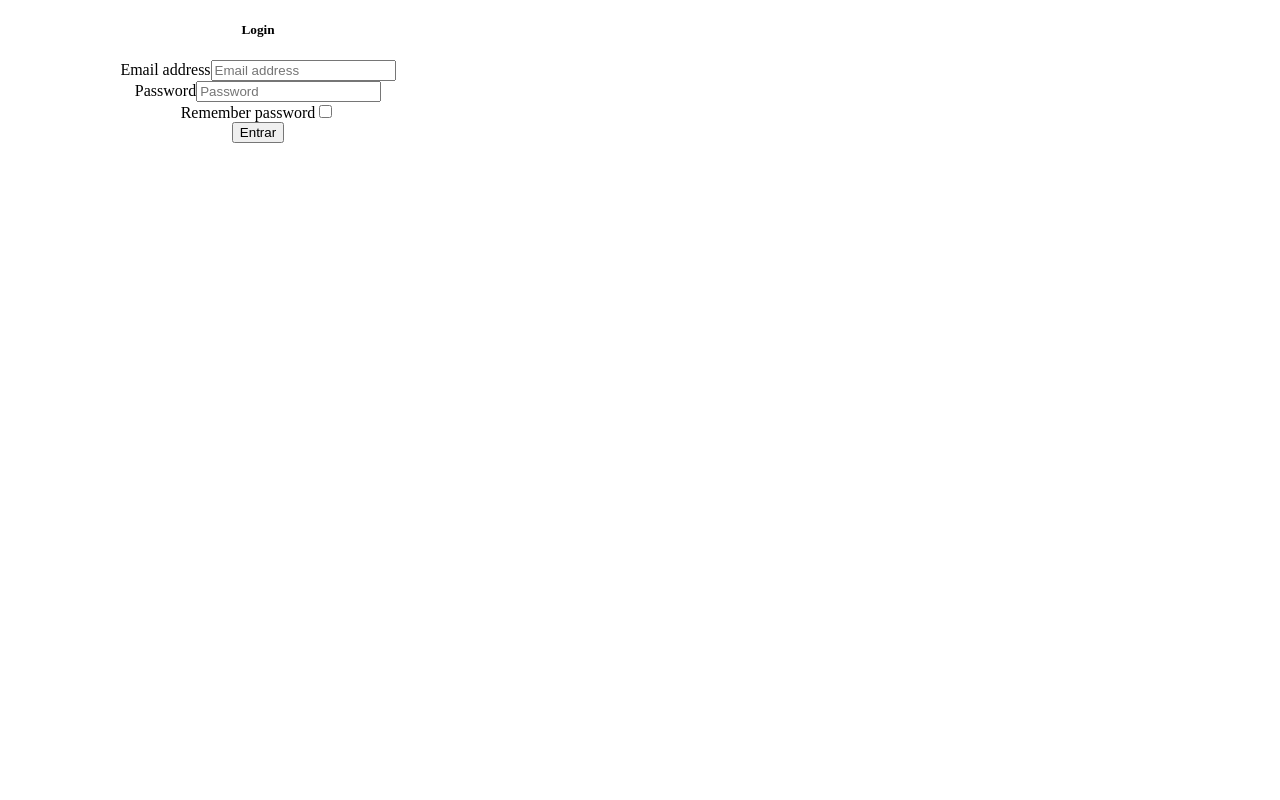
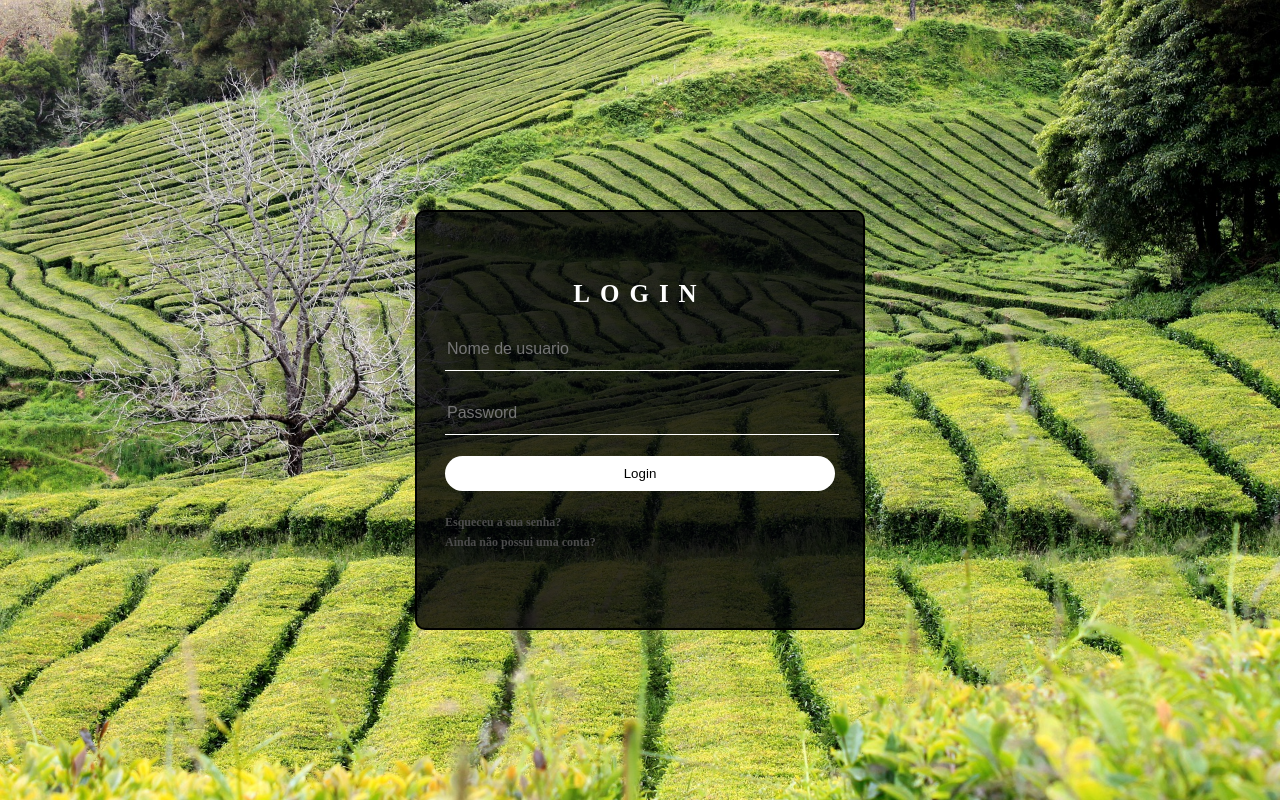
Before and after one commit to viniciusbarth/frontend_tcc, a React (Create React App) app: page / in a window 1280 px wide. Built offline with nearby package versions, Linux system fonts and the light colour scheme.

Commit message:
Ajustes de css e ajustes no html do componente de Login

```diff
--- a/src/components/Login/index.js
+++ b/src/components/Login/index.js
@@ -3,35 +3,22 @@ import React from 'react';
 import "./login.css";
 
 const Login = () => (
-    <div class="container boxLogin">
-    <div class="row">
-      <div class="col-sm-9 col-md-7 col-lg-5 mx-auto">
-        <div class="card card-signin my-5">
-          <div class="card-body">
-            <h5 class="card-title textLogin">Login</h5>
-            <form class="form-signin">
-              <div class="form-label-group">
-                <label for="inputEmail">Email address</label>
-                <input type="email" id="inputEmail" class="form-control" placeholder="Email address" required autofocus></input>
-              </div>
+    <div class="login">
+        <h1 class="card-title textLogin">Login</h1>
+        <form class="form-signin">
+          <div class="form-label-group padd-10">
+            <input type="text" id="inputUser" class="form-control" placeholder="Nome de usuario" required autofocus></input>
+          </div>
 
-              <div class="form-label-group">
-                <label for="inputPassword">Password</label>
-                <input type="password" id="inputPassword" class="form-control" placeholder="Password" required></input>
-              </div>
+          <div class="form-label-group padd-10">
+            <input type="password" id="inputPassword" class="form-control" placeholder="Password" required></input>
+          </div>
 
-              <div class="custom-control custom-checkbox mb-3">
-                <label class="custom-control-label" for="customCheck1">Remember password</label>
-                <input type="checkbox" class="custom-control-input" id="customCheck1"></input>
-              </div>
-
-              <button class="btn btn-lg btn-primary btn-block text-uppercase" type="submit">Entrar</button>
-              </form>
-          </div>
-        </div>
-      </div>
+          <input type="submit" name="" value="Login"></input>
+          <a href="#">Esqueceu a sua senha?</a><br></br>
+          <a href="#">Ainda não possui uma conta?</a>
+        </form>
     </div>
-  </div>
 );
 
 export default Login;
--- a/src/components/Login/login.css
+++ b/src/components/Login/login.css
@@ -1,8 +1,88 @@
-.boxLogin{
-    width: 500px;
+body{
+    margin: 0;
+    padding: 0;
+    background-image: url(../../assets/img/plantation.jpg);
+    background-size: cover;
+}
+
+.login{
+    width: 450px;
+    height: 420px;
+    border: 2px solid #000;
+    border-radius: 10px 10px 10px 10px;
+    color: #fff;
+    background-color: rgba(0, 0, 5, 0.8);
+    left: 50%;
+    position: absolute;
+    transform: translate(-50%, 50%);
+    box-sizing: border-box;
+    padding: 68px 28px;
+}
+.usuario{
+    border-radius: 50%;
+    position: absolute;
+    top: -50%;
+    left: 112px;
+}
+
+h1{
+    margin: 0;
+    padding-top: 0;
+    padding-left: 0;
+    padding-bottom: 20px;
+    letter-spacing: 10px;
+    text-transform: uppercase;
     text-align: center;
-};
+    font-size: 25px;
+}
 
-.textLogin{
-    text-align: center;
-};
+.login p{
+    margin: 0;
+    padding: 0;
+    font-weight: bold;
+}
+
+.login input{
+    width: 100%;
+    margin-bottom: 21px;
+}
+
+.login input[type="text"], input[type="password"]{
+    border: none;
+    border-bottom: 1px solid white;
+    background: transparent;
+    outline: none;
+    height: 40px;
+    color: white;
+    font-size: 16px;
+}
+
+.login input[type="submit"]{
+    border: none;
+    outline: none;
+    height: 35px;
+    color: #000;
+    background: #fff;
+    border-radius: 20px;
+    transition: 0.2s;
+}
+
+.login input[type="submit"]:hover{
+    cursor: pointer;
+    background: #ff4d4d;
+    transition: 0.2s;
+}
+
+.login a{
+    font-weight: bold;
+    text-decoration: none;
+    font-size: 12px;
+    line-height: 20px;
+    color: #4b4b4b;
+    transition: 0.2s;
+}
+
+.login a:hover {
+    transition: 0.2s;
+    color: #ff4d4d;
+}
```
Also changed, not shown: src/assets/img/plantation.jpg (added).
